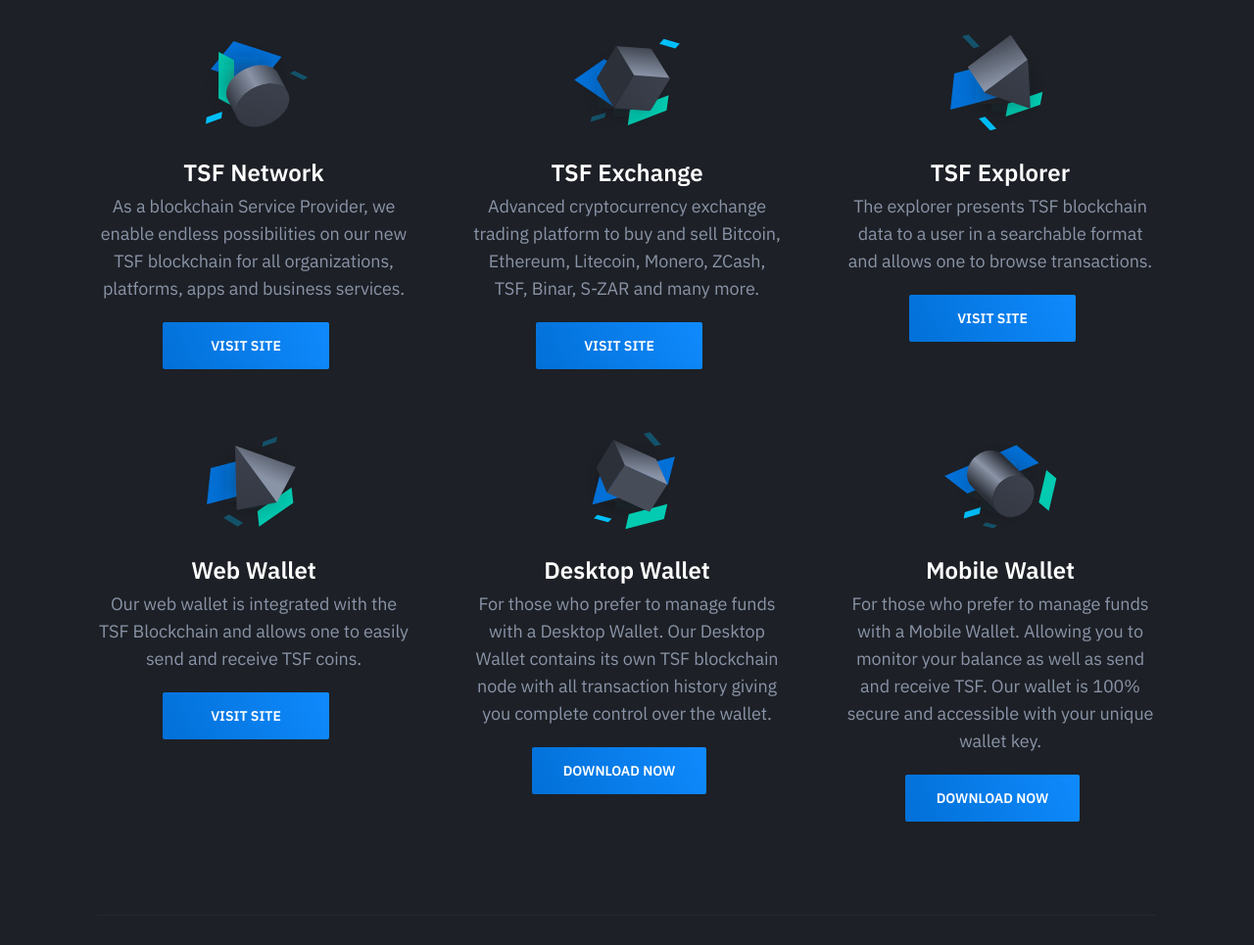
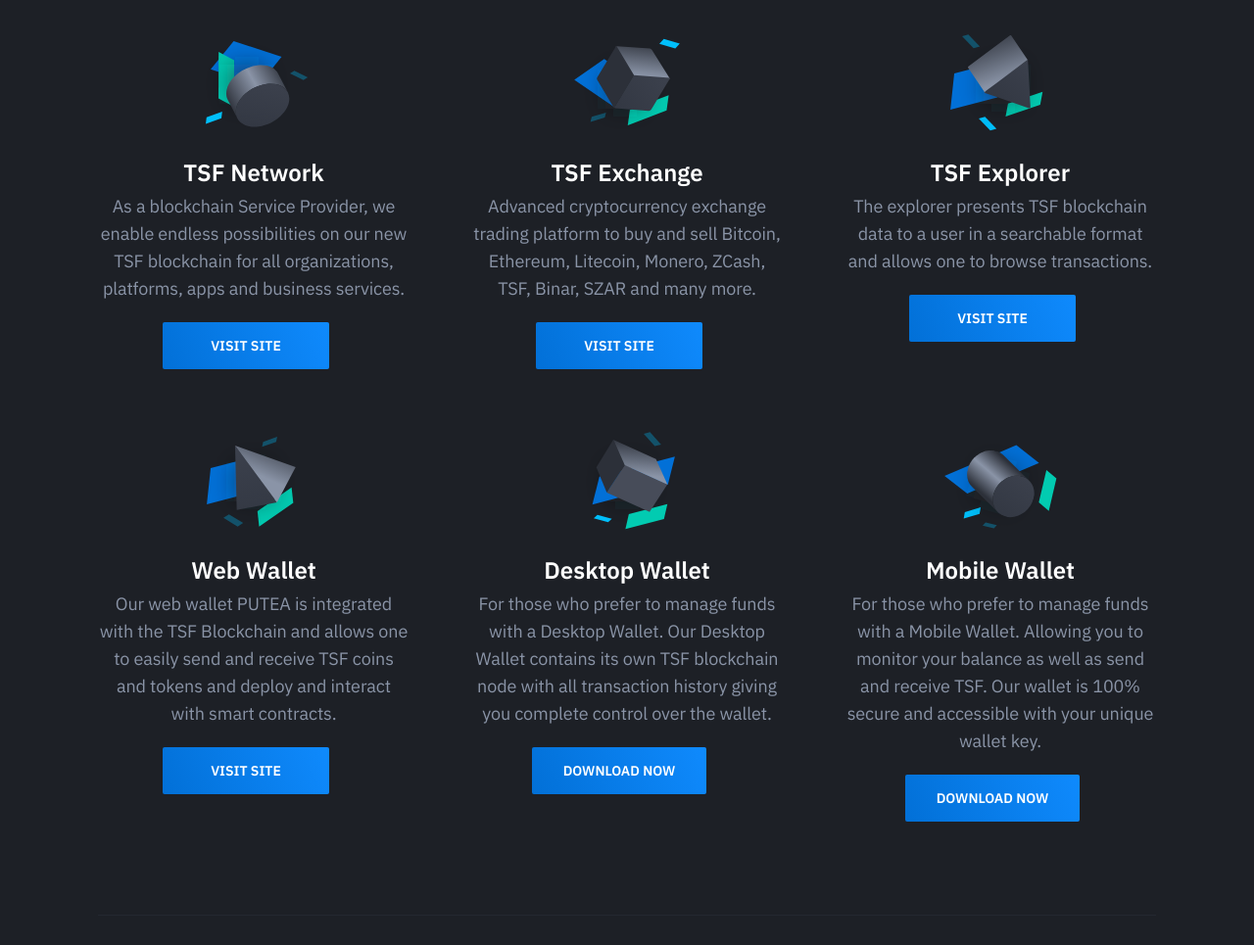
Before and after one commit to tsfnetwork/Android-Wallet-Website, a website: page index.html in a window 1280 px wide. Shown: the part 898-1863 px from the top of the page at 98% size. Drawn offline with nearby package versions, Linux system fonts and the light colour scheme; files that its build step writes are made by us from their sources; files whose address does not match are found by name.

Commit message:
small fixes

```diff
--- a/index.html
+++ b/index.html
@@ -100,7 +100,7 @@
                                     <p class="text-sm mb-0">Advanced cryptocurrency
                                         exchange trading platform to buy and sell Bitcoin,
                                         Ethereum, Litecoin, Monero, ZCash,
-                                        TSF, Binar, S-ZAR and many more.</p>
+                                        TSF, Binar, SZAR and many more.</p>
                                     <div style="height: 20px;"></div>
                                     <div class="hero-cta"><a class="button button-primary" href="https://libex.ai/" target="_blank">Visit site</a>
                                     </div>
@@ -126,7 +126,7 @@
                                         <img src="dist/images/feature-icon-04.svg" alt="Feature 04">
                                     </div>
                                     <h4 class="feature-title mt-24">Web Wallet</h4>
-                                    <p class="text-sm mb-0">Our web wallet is integrated with the TSF Blockchain and allows one to easily send and receive TSF coins.</p>
+                                    <p class="text-sm mb-0">Our web wallet PUTEA is integrated with the TSF Blockchain and allows one to easily send and receive TSF coins and tokens and deploy and interact with smart contracts.</p>
                                     <div style="height: 20px;"></div>
                                     <div class="hero-cta"><a class="button button-primary" href="https://putea.tsf-network.com/" target="_blank">Visit site</a>
                                     </div>
```
